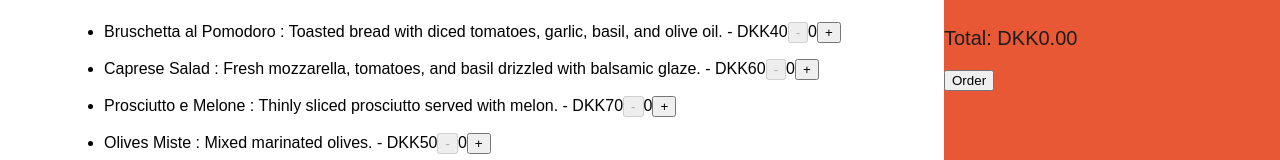
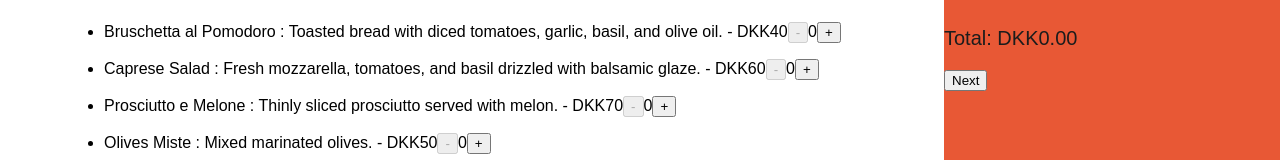
Before and after one commit to ozolinala/capanna74, a Next.js app: page /takeaway in a window 1280 px wide. Shown: the part 246-406 px from the top of the page. Built offline with nearby package versions, Linux system fonts and the light colour scheme.

Commit message:
orderprocess button

```diff
--- a/src/components/TakeawayCart.js
+++ b/src/components/TakeawayCart.js
@@ -17,13 +17,17 @@ const TakeawayCart = ({ cartItems, orderProcess, setOrderProcess }) => {
         ))}
       </ul>
       <p>Total: DKK{calculateTotal()}</p>
+      {orderProcess ? (
+        <button>Order</button>
+      ) : (
         <button
           onClick={() => {
             setOrderProcess(true);
           }}
         >
-        Order
+          Next
         </button>
+      )}
     </div>
   );
 };
--- a/src/components/TakeawayInfo.js
+++ b/src/components/TakeawayInfo.js
@@ -1 +1,5 @@
-import React from "react";
+const TakeawayInfo = () => {
+  return <div>form is gonna be here!</div>;
+};
+
+export default TakeawayInfo;
--- a/src/pages/takeaway.js
+++ b/src/pages/takeaway.js
@@ -4,6 +4,7 @@ import menuData from "../data/menuData";
 import TakeawayMenu from "@/components/TakeawayMenu";
 import TakeawayList from "@/components/TakeawayList";
 import TakeawayCart from "@/components/TakeawayCart";
+import TakeawayInfo from "@/components/TakeawayInfo";
 import styles from "../styles/TakeawayMenu.module.css";
 
 const Takeaway = () => {
```
Lines whose indentation alone changed are shown as unchanged.
